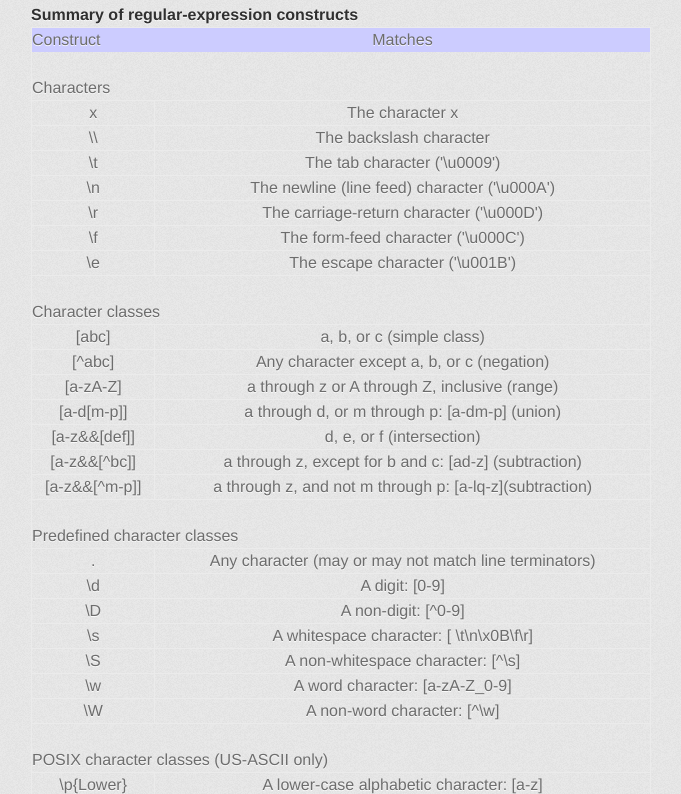
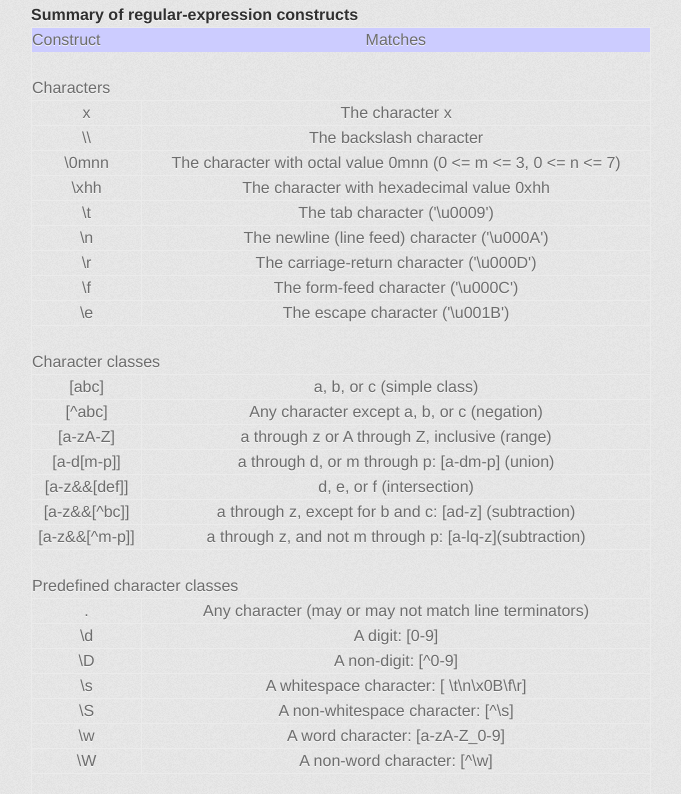
Before and after one commit to karthikj1/JRegexPlus, a plain HTML site: page index.html in a window 1280 px wide. Shown: the part 939-1733 px from the top of the page, without its empty margins (299-980 px from the left). Drawn offline with Linux system fonts and the light colour scheme; a web font is replaced by a local one.

Commit message:
Added octal and hex support

```diff
--- a/index.html
+++ b/index.html
@@ -66,6 +66,12 @@
      <td headers="matches">The character <i>x</i></td></tr>
  <tr><td valign="top" headers="construct characters"><tt>\\</tt></td>
      <td headers="matches">The backslash character</td></tr>
+<tr><td valign="top" headers="construct characters"><tt>\0</tt><i>mnn</i></td>
+     <td headers="matches">The character with octal value <tt>0</tt><i>mnn</i>
+         (0&nbsp;<tt>&lt;=</tt>&nbsp;<i>m</i>&nbsp;<tt>&lt;=</tt>&nbsp;3,
+         0&nbsp;<tt>&lt;=</tt>&nbsp;<i>n</i>&nbsp;<tt>&lt;=</tt>&nbsp;7)</td></tr>
+ <tr><td valign="top" headers="construct characters"><tt>\x</tt><i>hh</i></td>
+     <td headers="matches">The character with hexadecimal&nbsp;value&nbsp;<tt>0x</tt><i>hh</i></td></tr>
  <tr><td valign="top" headers="matches"><tt>\t</tt></td>
      <td headers="matches">The tab character (<tt>'&#92;u0009'</tt>)</td></tr>
  <tr><td valign="top" headers="construct characters"><tt>\n</tt></td>
@@ -225,8 +231,6 @@
 
 <p>Lazy quantifiers and named capturing groups are not supported.</p>
 
-<p>Character representation with octal and hexadecimal numbers are not yet supported.</p>
-
 <p>UNICODE characters and character classes are not yet supported.</p>
 
 <p>Quotations - \Q and \E are not yet supported.</p>
```
